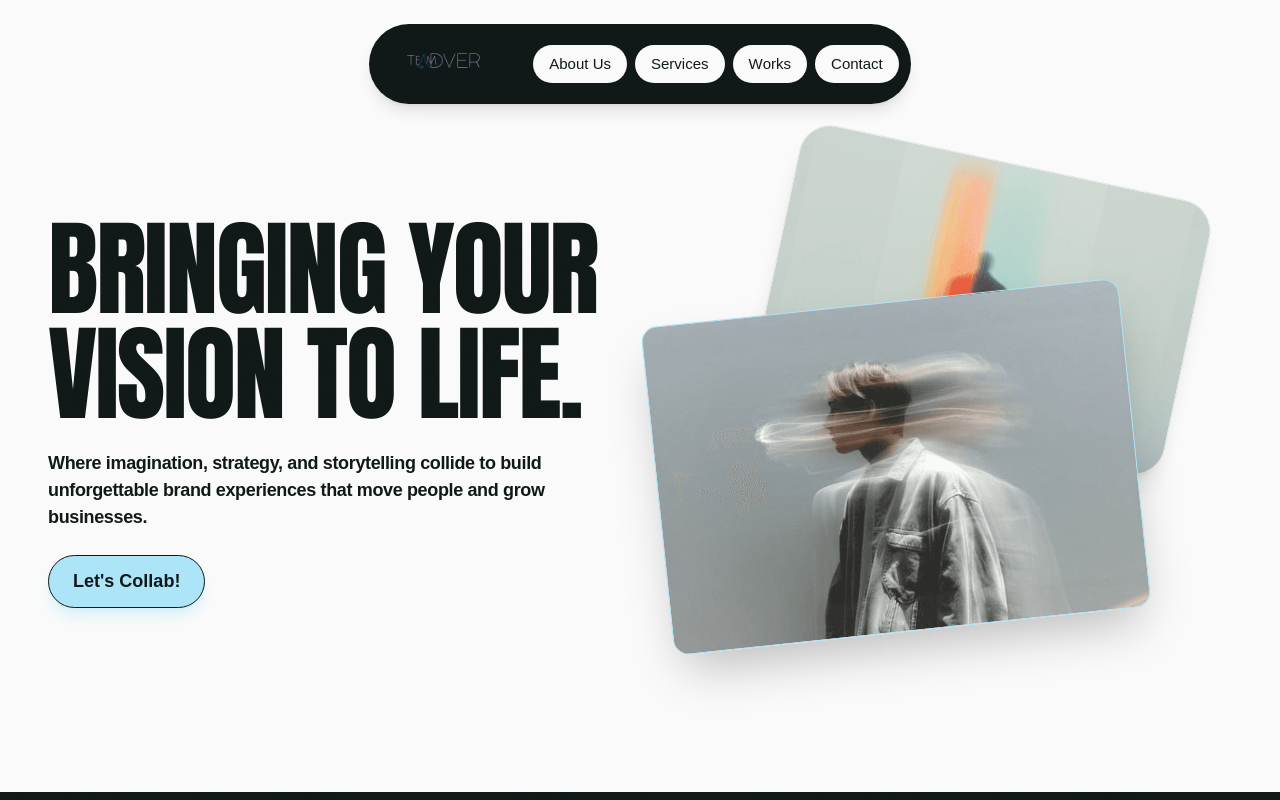
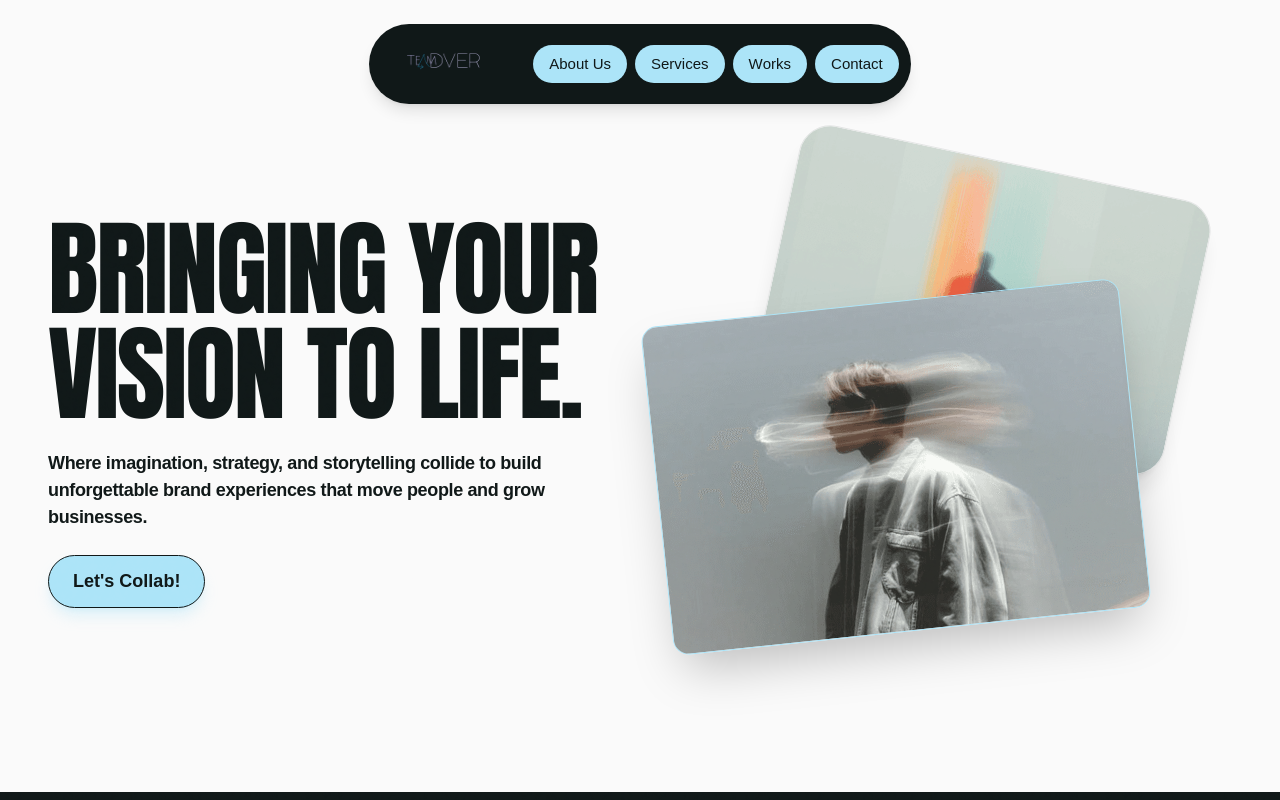
Before and after one commit to itssadiq/team-adver, a Next.js app: page / in a window 1280 px wide. Shown: the top 800 px of the page. Built offline with nearby package versions, Linux system fonts and the light colour scheme; a web font is replaced by a local one.

Commit message:
Updated links backgorund color.

```diff
--- a/src/components/Navbar.jsx
+++ b/src/components/Navbar.jsx
@@ -14,8 +14,7 @@ const FlipLink = ({ children, href, onClick, className }) => {
         whileHover="hovered"
         // Subtle background color shift on hover
         variants={{
-          initial: { backgroundColor: "#FAFAFA" },
-          hovered: { backgroundColor: "#e5e5e5" },
+          initial: { backgroundColor: "var(--color-agency-blue)" }
         }}
         className={`relative overflow-hidden text-agency-grey rounded-full font-satoshi font-medium text-[15px] cursor-pointer ${className}`}
       >
```
